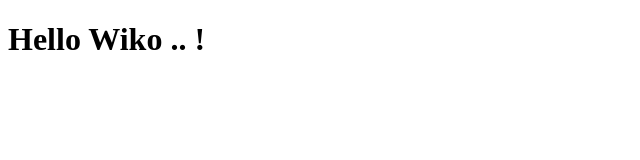
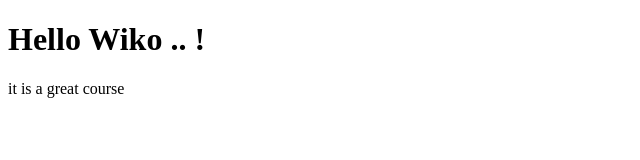
Before and after one commit to Mo7ammed7ossam/courseraTest, a plain HTML site: page site/index.html in a window 1280 px wide. Shown: the whole page, without its empty margins (0-640 px from the left). Drawn offline with Linux system fonts and the light colour scheme.

Commit message:
my first update !

```diff
--- a/site/index.html
+++ b/site/index.html
@@ -5,5 +5,6 @@
 </head>
 <body>
 	<h1>Hello Wiko .. !</h1>
+	<p>it is a great course</p>
 </body>
 </html>
```
